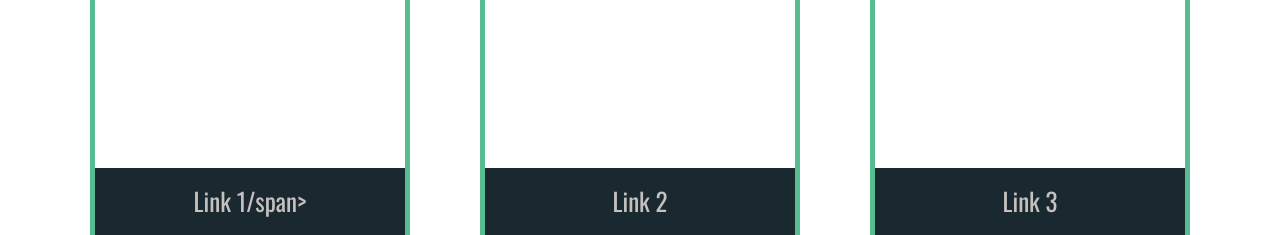
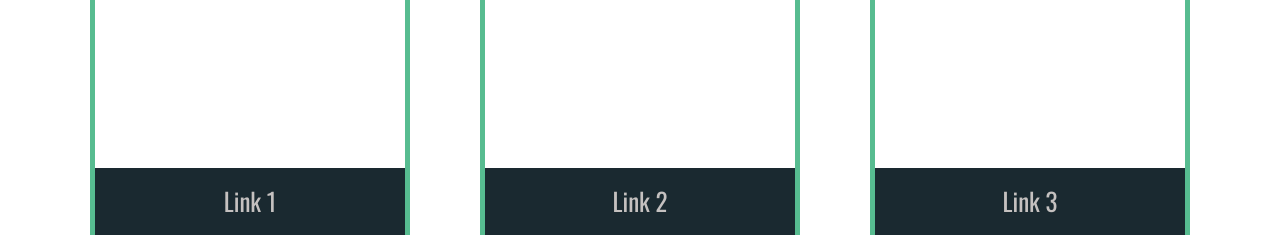
Before and after one commit to RedOrchid15/CambidgeEstatesHOA, a plain HTML site: page links.html in a window 1280 px wide. Shown: the part 162-397 px from the top of the page. Drawn offline with nearby package versions, Linux system fonts and the light colour scheme; a script that the page names is missing; a web font is replaced by a local one.

Commit message:
Update links.html

```diff
--- a/links.html
+++ b/links.html
@@ -36,7 +36,7 @@
         <img class="hoa-profilepic" src= "##"/>
         <div class="hoa-profileinfo">
           <div class="hoa-infotitle">
-            <span>Link 1/span><br/>
+            <span>Link 1</span><br/>
           </div> <br>
           <div class="hoa-profilesum">
           Lorem ipsum dolor sit amet, consectetur adipiscing elit. Sed placerat, ex eu dapibus sodales, magna magna commodo erat, sed porttitor ligula lorem sed odio. Fusce convallis ut velit ac posuere. Duis sed convallis nisl. Aliquam finibus venenatis finibus. Mauris tristique augue eget ex pellentesque feugiat.</div>
```
